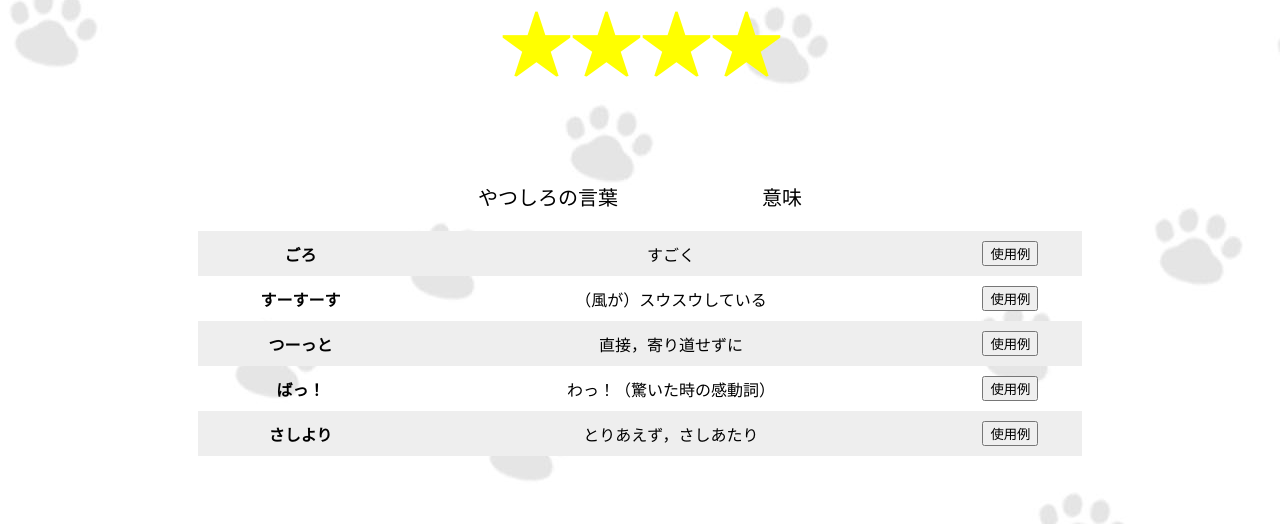
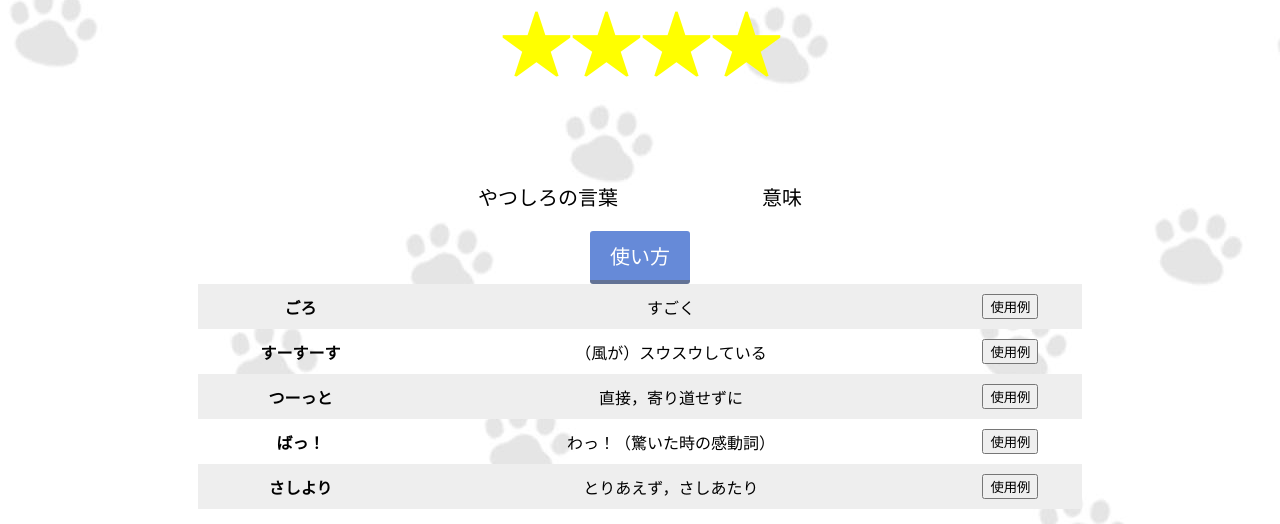
Before and after one commit to kaaa43246y/sotsugyouseisaku, a Flask app: page /index in a window 1280 px wide. Shown: the part 356-880 px from the top of the page. Run offline with Flask 2, Linux system fonts and the light colour scheme; data comes from the database, SQL or seed files in the repository; some libraries are stand-ins or nearby versions.

Commit message:
ボタンテスト

```diff
--- a/static/css/style_sp.css
+++ b/static/css/style_sp.css
@@ -187,3 +187,20 @@ ul a{
   table tr:nth-child(odd){
     background-color: #eee
   }
+
+/* ボタン */
+  .btn-square {
+    display: inline-block;
+    padding: 0.5em 1em;
+    text-decoration: none;
+    background: #668ad8;/*ボタン色*/
+    color: #FFF;
+    border-bottom: solid 4px #627295;
+    border-radius: 3px;
+  }
+  .btn-square:active {
+    /*ボタンを押したとき*/
+    -webkit-transform: translateY(4px);
+    transform: translateY(4px);/*下に動く*/
+    border-bottom: none;/*線を消す*/
+  }
--- a/templates/index.html
+++ b/templates/index.html
@@ -38,6 +38,8 @@
                 <p>意味</p>
 
             </div>
+
+            <a href="#" class="btn-square">使い方</a>
             <table>
                 <tr>
                   <th>{{hougen_list_1}}</th>
```
